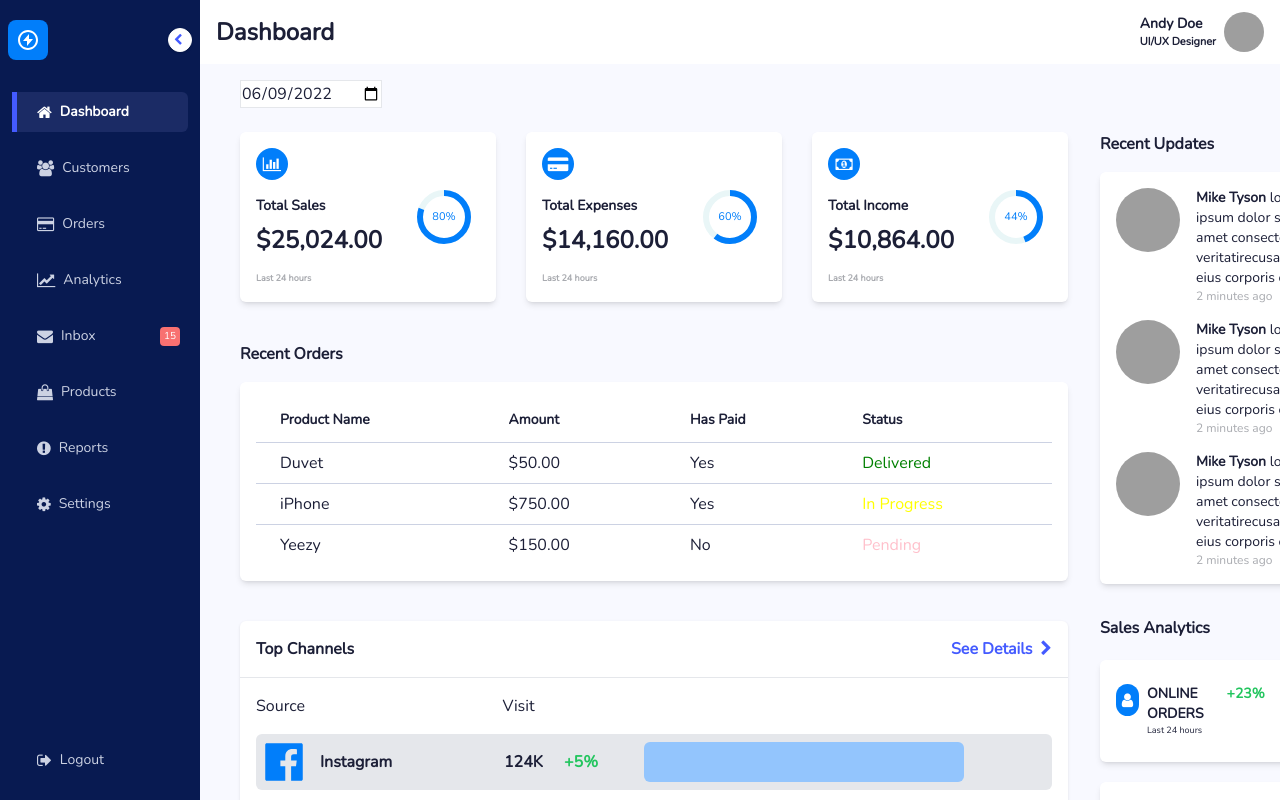
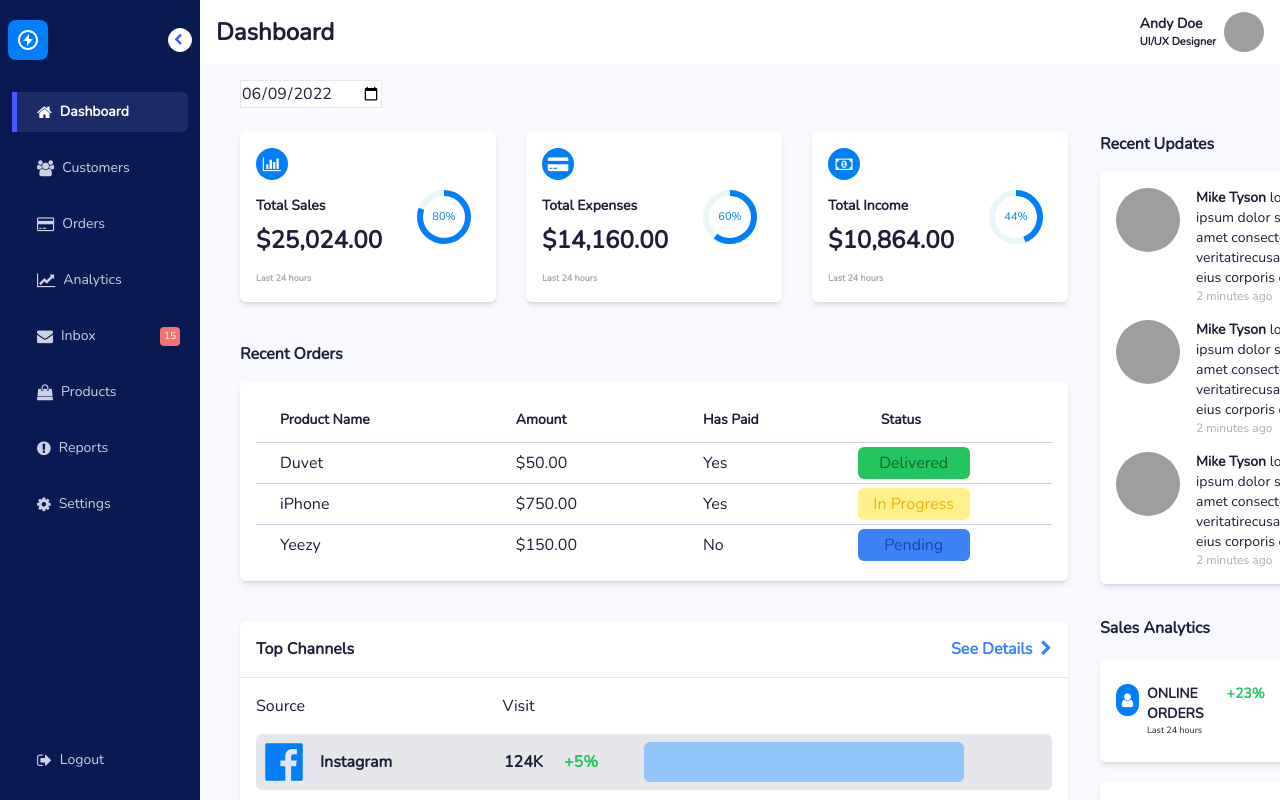
Before and after one commit to emmanuelojo/dashboard, a Vue app: page / in a window 1280 px wide. Built offline with nearby package versions, Linux system fonts and the light colour scheme; grey boxes are pictures that could not be loaded.

Commit message:
Status coloration updated

```diff
--- a/src/components/Sidebar.vue
+++ b/src/components/Sidebar.vue
@@ -75,6 +75,7 @@ const props = defineProps({
   <div
     class="hidden py-5 h-screen overflow-y-auto md:grid grid-rows-2auto gap-8 bg-n-darker-blue relative"
     :class="reduceSidebarWidth ? 'w-16' : ' w-[200px]'"
+    style="z-index: 1000"
   >
     <div
       class="justify-between items-center"
--- a/src/views/Analytics.vue
+++ b/src/views/Analytics.vue
@@ -128,7 +128,9 @@ const shuffleData = () => {
         <LineChart
           ref="lineChartRef"
           :chartData="lineChartData"
-          :options="options" class="z-0"
+          :options="options"
+          class="z-0"
+          style="z-index: 10"
         />
       </div>
 
@@ -139,7 +141,9 @@ const shuffleData = () => {
           <DoughnutChart
             ref="doughnutChartRef"
             :chartData="doughnutChartData"
-            :options="options" class="z-0"
+            :options="options"
+            class="z-0"
+            style="z-index: 10"
           />
         </div>
         <div class="md:h-[305px]">
@@ -148,7 +152,9 @@ const shuffleData = () => {
           <PieChart
             ref="pieChartRef"
             :chartData="pieChartData"
-            :options="options" class="z-0"
+            :options="options"
+            class="z-0"
+            style="z-index: 10"
           />
         </div>
       </div>
--- a/src/views/Home.vue
+++ b/src/views/Home.vue
@@ -212,19 +212,21 @@ const goToSettings = () => {
                   <td class="px-6 py-2">
                     {{ item.hasPaid }}
                   </td>
-                  <td
-                    class="px-6 py-2"
-                    :style="`color:  ${
-                      item.status === 'In Progress'
-                        ? 'yellow'
-                        : item.status === 'Pending'
-                        ? 'pink'
-                        : item.status === 'Delivered'
-                        ? 'green'
-                        : 'red'
-                    }`"
-                  >
-                    {{ item.status }}
+                  <td>
+                    <p
+                      class="w-28 h-8 flex justify-center items-center rounded-md"
+                      :class="
+                        item.status === 'In Progress'
+                          ? 'bg-yellow-200 text-yellow-500'
+                          : item.status === 'Pending'
+                          ? 'bg-blue-500 text-blue-800'
+                          : item.status === 'Delivered'
+                          ? 'bg-green-500 text-green-800'
+                          : 'bg-red-500 text-red-800'
+                      "
+                    >
+                      {{ item.status }}
+                    </p>
                   </td>
                 </tr>
               </tbody>
@@ -236,7 +238,7 @@ const goToSettings = () => {
           <div class="flex justify-between p-4 border-b">
             <p class="font-bold">Top Channels</p>
 
-            <div class="flex items-center text-n-blue cursor-pointer">
+            <div class="flex items-center text-blue-500 cursor-pointer">
               <p class="font-bold">See Details</p>
               <span class="ml-2"> <i class="fa fa-chevron-right"></i> </span>
             </div>
--- a/src/views/Orders.vue
+++ b/src/views/Orders.vue
@@ -1,16 +1,16 @@
 <script setup lang="ts">
-import { ref, Ref, onMounted} from 'vue'
+import { ref, Ref, onMounted } from "vue";
 import Pagination from "../components/Pagination.vue";
 import { formatCurrency } from "../utils/helpers";
 
-const listContainer = ref() as Ref<HTMLDivElement>
+const listContainer = ref() as Ref<HTMLDivElement>;
 
 onMounted(() => {
   listContainer.value.scrollIntoView({
-    behavior: 'smooth',
-    block: 'start',
-  })
-})
+    behavior: "smooth",
+    block: "start",
+  });
+});
 
 const orders = [
   {
@@ -108,7 +108,8 @@ const orders = [
 
 <template>
   <div
-    class="mt-20 md:mt-10 mb-10 grid gap-4 px-4 lg:px-10 w-screen md:w-full lg:w-auto" ref="listContainer"
+    class="mt-20 md:mt-10 mb-10 grid gap-4 px-4 lg:px-10 w-screen md:w-full lg:w-auto"
+    ref="listContainer"
   >
     <p class="text-2xl font-bold">Orders({{ orders.length }})</p>
 
@@ -138,19 +139,21 @@ const orders = [
             <td class="px-6 py-4">
               {{ item.hasPaid }}
             </td>
-            <td
-              class="px-6 py-4"
-              :style="`color:  ${
-                item.status === 'In Progress'
-                  ? 'yellow'
-                  : item.status === 'Pending'
-                  ? 'pink'
-                  : item.status === 'Delivered'
-                  ? 'green'
-                  : 'red'
-              }`"
-            >
-              {{ item.status }}
+            <td>
+              <p
+                class="w-28 h-8 flex justify-center items-center rounded-md"
+                :class="
+                  item.status === 'In Progress'
+                    ? 'bg-yellow-200 text-yellow-500'
+                    : item.status === 'Pending'
+                    ? 'bg-blue-500 text-blue-800'
+                    : item.status === 'Delivered'
+                    ? 'bg-green-500 text-green-800'
+                    : 'bg-red-500 text-red-800'
+                "
+              >
+                {{ item.status }}
+              </p>
             </td>
           </tr>
         </tbody>
```
